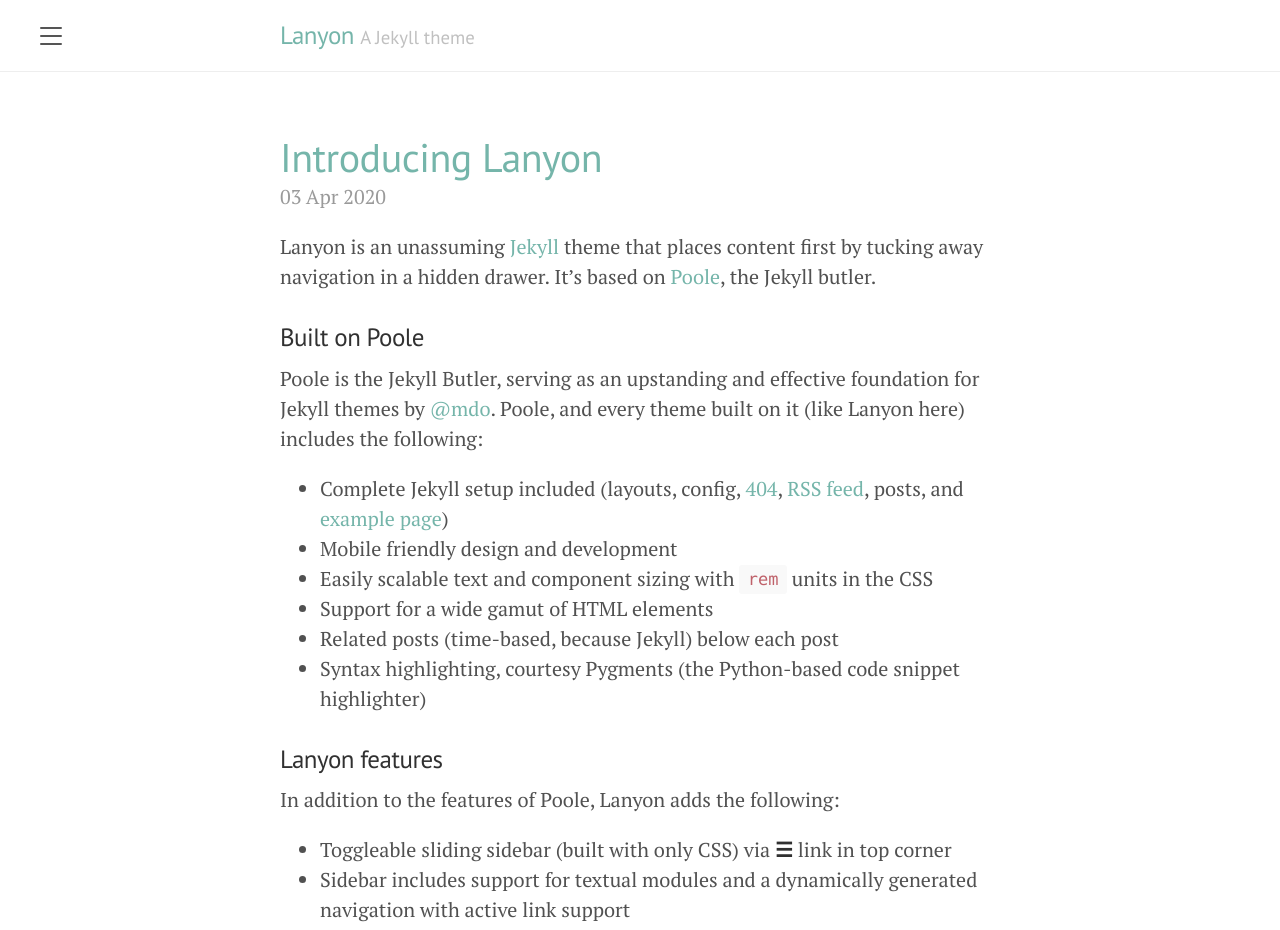
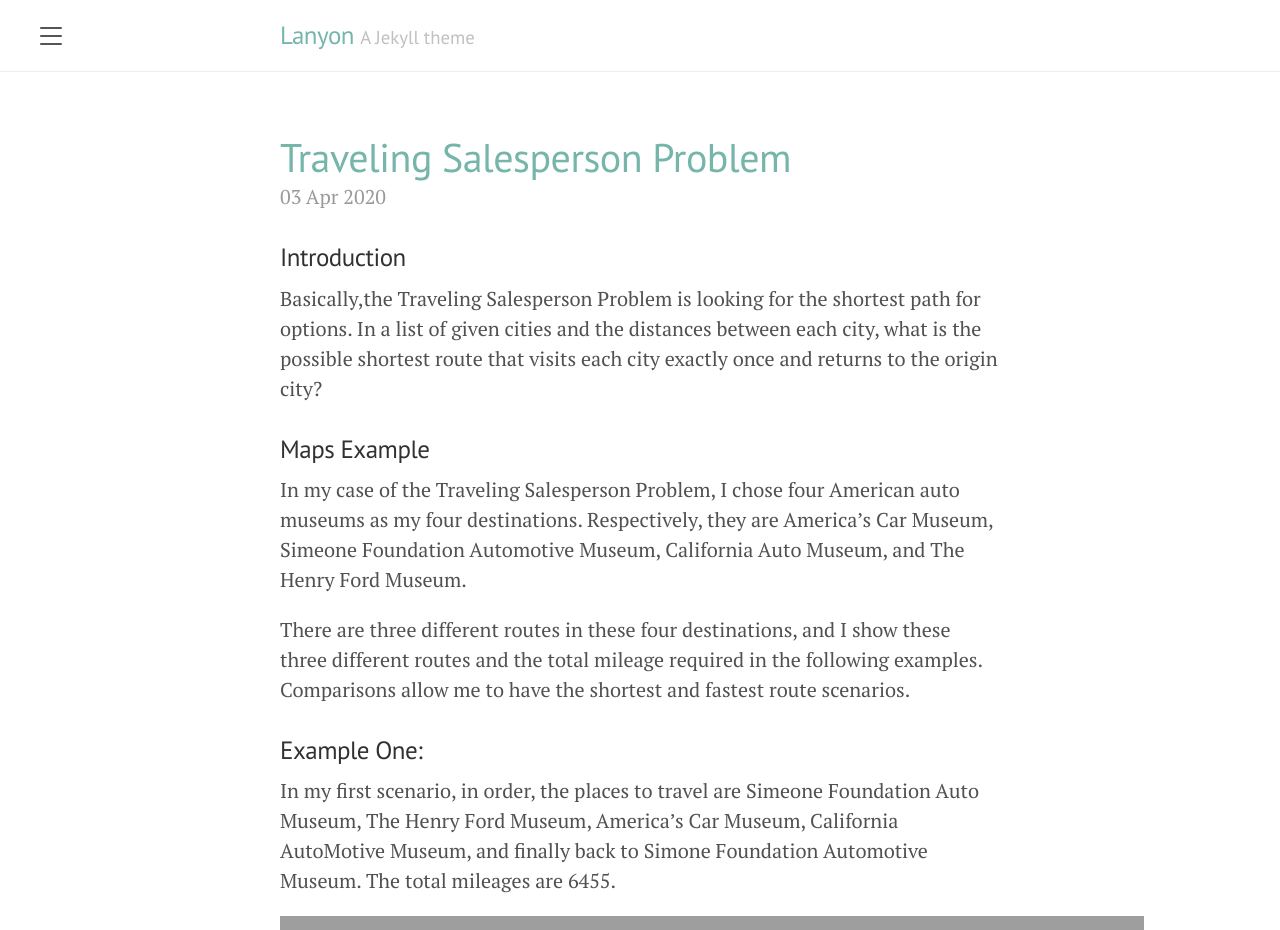
Before and after one commit to xianli12/xianli12.github.io, a Jekyll site: the page built from index.html, in a window 1280 px wide and 1400 px high. Shown: the top 930 px of the window. Built offline with Jekyll 4.4.1, drawn with Linux system fonts in a browser that asks for light colours; the list of posts is cut into pages by our own code; some of the changed text lies outside the part shown; grey boxes are pictures that could not be loaded.

Commit message:
initial commit

```diff
--- a/_posts/2020-04-01-whats-jekyll.md
+++ /dev/null
@@ -1,12 +0,0 @@
----
-layout: post
-title: What's Jekyll?
----
-
-[Jekyll](https://jekyllrb.com) is a static site generator, an open-source tool for creating simple yet powerful websites of all shapes and sizes. From [the project's readme](https://github.com/mojombo/jekyll/blob/master/README.markdown):
-
-  > Jekyll is a simple, blog aware, static site generator. It takes a template directory [...] and spits out a complete, static website suitable for serving with Apache or your favorite web server. This is also the engine behind GitHub Pages, which you can use to host your project’s page or blog right here from GitHub.
-
-It's an immensely useful tool and one we encourage you to use here with Lanyon.
-
-Find out more by [visiting the project on GitHub](https://github.com/mojombo/jekyll).
--- a/_posts/2020-04-02-example-content.md
+++ /dev/null
@@ -1,122 +0,0 @@
----
-layout: post
-title: Example content
----
-
-
-<div class="message">
-  Howdy! This is an example blog post that shows several types of HTML content supported in this theme.
-</div>
-
-Cum sociis natoque penatibus et magnis <a href="#">dis parturient montes</a>, nascetur ridiculus mus. *Aenean eu leo quam.* Pellentesque ornare sem lacinia quam venenatis vestibulum. Sed posuere consectetur est at lobortis. Cras mattis consectetur purus sit amet fermentum.
-
-> Curabitur blandit tempus porttitor. Nullam quis risus eget urna mollis ornare vel eu leo. Nullam id dolor id nibh ultricies vehicula ut id elit.
-
-Etiam porta **sem malesuada magna** mollis euismod. Cras mattis consectetur purus sit amet fermentum. Aenean lacinia bibendum nulla sed consectetur.
-
-## Inline HTML elements
-
-HTML defines a long list of available inline tags, a complete list of which can be found on the [Mozilla Developer Network](https://developer.mozilla.org/en-US/docs/Web/HTML/Element).
-
-- **To bold text**, use `<strong>`.
-- *To italicize text*, use `<em>`.
-- Abbreviations, like <abbr title="HyperText Markup Langage">HTML</abbr> should use `<abbr>`, with an optional `title` attribute for the full phrase.
-- Citations, like <cite>&mdash; Mark otto</cite>, should use `<cite>`.
-- <del>Deleted</del> text should use `<del>` and <ins>inserted</ins> text should use `<ins>`.
-- Superscript <sup>text</sup> uses `<sup>` and subscript <sub>text</sub> uses `<sub>`.
-
-Most of these elements are styled by browsers with few modifications on our part.
-
-## Heading
-
-Vivamus sagittis lacus vel augue rutrum faucibus dolor auctor. Duis mollis, est non commodo luctus, nisi erat porttitor ligula, eget lacinia odio sem nec elit. Morbi leo risus, porta ac consectetur ac, vestibulum at eros.
-
-### Code
-
-Cum sociis natoque penatibus et magnis dis `code element` montes, nascetur ridiculus mus.
-
-{% highlight js %}
-// Example can be run directly in your JavaScript console
-
-// Create a function that takes two arguments and returns the sum of those arguments
-var adder = new Function("a", "b", "return a + b");
-
-// Call the function
-adder(2, 6);
-// > 8
-{% endhighlight %}
-
-Aenean lacinia bibendum nulla sed consectetur. Etiam porta sem malesuada magna mollis euismod. Fusce dapibus, tellus ac cursus commodo, tortor mauris condimentum nibh, ut fermentum massa.
-
-### Lists
-
-Cum sociis natoque penatibus et magnis dis parturient montes, nascetur ridiculus mus. Aenean lacinia bibendum nulla sed consectetur. Etiam porta sem malesuada magna mollis euismod. Fusce dapibus, tellus ac cursus commodo, tortor mauris condimentum nibh, ut fermentum massa justo sit amet risus.
-
-* Praesent commodo cursus magna, vel scelerisque nisl consectetur et.
-* Donec id elit non mi porta gravida at eget metus.
-* Nulla vitae elit libero, a pharetra augue.
-
-Donec ullamcorper nulla non metus auctor fringilla. Nulla vitae elit libero, a pharetra augue.
-
-1. Vestibulum id ligula porta felis euismod semper.
-2. Cum sociis natoque penatibus et magnis dis parturient montes, nascetur ridiculus mus.
-3. Maecenas sed diam eget risus varius blandit sit amet non magna.
-
-Cras mattis consectetur purus sit amet fermentum. Sed posuere consectetur est at lobortis.
-
-<dl>
-  <dt>HyperText Markup Language (HTML)</dt>
-  <dd>The language used to describe and define the content of a Web page</dd>
-
-  <dt>Cascading Style Sheets (CSS)</dt>
-  <dd>Used to describe the appearance of Web content</dd>
-
-  <dt>JavaScript (JS)</dt>
-  <dd>The programming language used to build advanced Web sites and applications</dd>
-</dl>
-
-Integer posuere erat a ante venenatis dapibus posuere velit aliquet. Morbi leo risus, porta ac consectetur ac, vestibulum at eros. Nullam quis risus eget urna mollis ornare vel eu leo.
-
-### Tables
-
-Aenean lacinia bibendum nulla sed consectetur. Lorem ipsum dolor sit amet, consectetur adipiscing elit.
-
-<table>
-  <thead>
-    <tr>
-      <th>Name</th>
-      <th>Upvotes</th>
-      <th>Downvotes</th>
-    </tr>
-  </thead>
-  <tfoot>
-    <tr>
-      <td>Totals</td>
-      <td>21</td>
-      <td>23</td>
-    </tr>
-  </tfoot>
-  <tbody>
-    <tr>
-      <td>Alice</td>
-      <td>10</td>
-      <td>11</td>
-    </tr>
-    <tr>
-      <td>Bob</td>
-      <td>4</td>
-      <td>3</td>
-    </tr>
-    <tr>
-      <td>Charlie</td>
-      <td>7</td>
-      <td>9</td>
-    </tr>
-  </tbody>
-</table>
-
-Nullam id dolor id nibh ultricies vehicula ut id elit. Sed posuere consectetur est at lobortis. Nullam quis risus eget urna mollis ornare vel eu leo.
-
------
-
-Want to see something else added? <a href="https://github.com/poole/poole/issues/new">Open an issue.</a>
--- a/_posts/2020-04-03-introducing-lanyon.md
+++ b/_posts/2020-04-03-introducing-lanyon.md
@@ -1,44 +1,34 @@
 ---
 layout: post
-title: Introducing Lanyon
+title: Traveling Salesperson Problem
 ---
 
-Lanyon is an unassuming [Jekyll](http://jekyllrb.com) theme that places content first by tucking away navigation in a hidden drawer. It's based on [Poole](http://getpoole.com), the Jekyll butler.
+### Introduction
+Basically,the Traveling Salesperson Problem is looking for the shortest path for options.
+In a list of given cities and the distances between each city, what is the possible shortest route that visits each city exactly once and returns to the origin city?
 
-### Built on Poole
+### Maps Example
+In my case of the Traveling Salesperson Problem, I chose four American auto museums as my four destinations. Respectively, they are America's Car Museum, Simeone Foundation Automotive Museum, California Auto Museum, and The Henry Ford Museum.
 
-Poole is the Jekyll Butler, serving as an upstanding and effective foundation for Jekyll themes by [@mdo](https://twitter.com/mdo). Poole, and every theme built on it (like Lanyon here) includes the following:
+There are three different routes in these four destinations, and I show these three different routes and the total mileage required in the following examples. Comparisons allow me to have the shortest and fastest route scenarios.
 
-* Complete Jekyll setup included (layouts, config, [404](/404), [RSS feed](/atom.xml), posts, and [example page](/about))
-* Mobile friendly design and development
-* Easily scalable text and component sizing with `rem` units in the CSS
-* Support for a wide gamut of HTML elements
-* Related posts (time-based, because Jekyll) below each post
-* Syntax highlighting, courtesy Pygments (the Python-based code snippet highlighter)
+### Example One:
 
-### Lanyon features
+In my first scenario, in order, the places to travel are Simeone Foundation Auto Museum, The Henry Ford Museum, America's Car Museum, California AutoMotive Museum, and finally back to Simone Foundation Automotive Museum. The total mileages are 6455.
 
-In addition to the features of Poole, Lanyon adds the following:
+<iframe width="120%" height="1000" frameborder="0"
+  src="https://observablehq.com/embed/@xianli/map-1?cell=*"></iframe>
 
-* Toggleable sliding sidebar (built with only CSS) via **☰** link in top corner
-* Sidebar includes support for textual modules and a dynamically generated navigation with active link support
-* Two orientations for content and sidebar, default (left sidebar) and [reverse](https://github.com/poole/lanyon#reverse-layout) (right sidebar), available via `<body>` classes
-* [Eight optional color schemes](https://github.com/poole/lanyon#themes), available via `<body>` classes
+### Example Two:
 
-[Head to the readme](https://github.com/poole/lanyon#readme) to learn more.
+In my second scenario, in order, the places to travel are Simeone Foundation Auto Museum, The Henry Ford Museum, California AutoMotive Museum, America's Car Museum, and finally back to Simone Foundation Automotive Museum. The total mileages are 6454 which is the shortest path.
 
-### Browser support
+<iframe width="120%" height="1000" frameborder="0"
+  src="https://observablehq.com/embed/@xianli/map-2?cell=*"></iframe>
 
-Lanyon is by preference a forward-thinking project. In addition to the latest versions of Chrome, Safari (mobile and desktop), and Firefox, it is only compatible with Internet Explorer 9 and above.
+### Example Three:
 
-### Download
+In my third scenario, in order, the places to travel are Simeone Foundation Auto Museum,California AutoMotive Museum, The Henry Ford Museum, America's Car Museum, and finally back to Simone Foundation Automotive Museum. The total mileages are 10285 which is the longest path.
 
-Lanyon is developed on and hosted with GitHub. Head to the <a href="https://github.com/poole/lanyon">GitHub repository</a> for downloads, bug reports, and features requests.
-
-Thanks!
-
-{% highlight javascript linenos %}
-for(let i = 0; i<=100;i++){
-console.log(i)
-}
-{% endhighlight %}
+<iframe width="120%" height="1000" frameborder="0"
+  src="https://observablehq.com/embed/@xianli/map-3?cell=*"></iframe>
```
